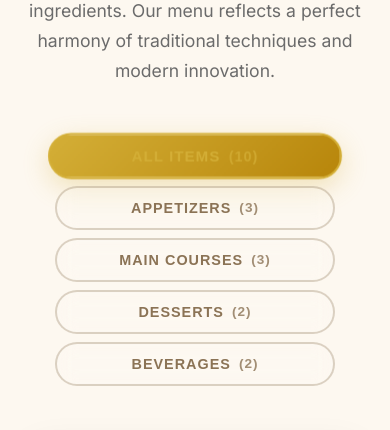
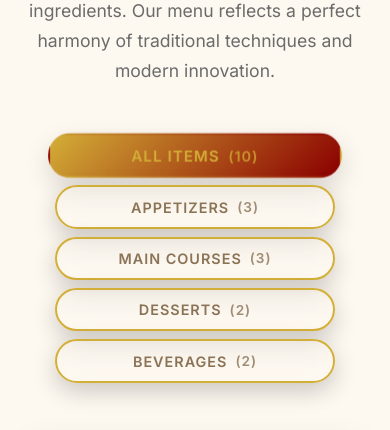
Before and after one commit to Safi1000/mock-restaurant, a React (Vite) app: page / in a window 390 px wide. Shown: the part 3420-3850 px from the top of the page. Built offline with nearby package versions, Linux system fonts and the light colour scheme.

Commit message:
Standardize menu category buttons to match site-wide button styles

```diff
--- a/src/components/Menu.css
+++ b/src/components/Menu.css
@@ -27,37 +27,14 @@
   flex-wrap: wrap;
 }
 
-.category-btn {
-  background: rgba(255, 255, 255, 0.1);
-  border: 2px solid rgba(139, 115, 85, 0.3);
-  color: var(--medium-brown);
-  padding: 1rem 2rem;
-  border-radius: 50px;
-  font-size: 1rem;
-  font-weight: 600;
-  cursor: pointer;
-  transition: all 0.3s ease;
-  backdrop-filter: blur(10px);
+.menu-categories .btn {
   display: flex;
   align-items: center;
   gap: 0.5rem;
-  text-transform: uppercase;
-  letter-spacing: 1px;
 }
 
-.category-btn:hover {
-  background: rgba(212, 175, 55, 0.1);
-  border-color: var(--primary-gold);
-  color: var(--primary-gold);
-  transform: translateY(-2px);
-  box-shadow: 0 8px 25px rgba(212, 175, 55, 0.2);
-}
-
-.category-btn.active {
-  background: linear-gradient(135deg, var(--primary-gold), #B8860B);
-  border-color: var(--primary-gold);
-  color: var(--dark-brown);
-  box-shadow: 0 8px 25px rgba(212, 175, 55, 0.3);
+.category-name {
+  font-weight: 600;
 }
 
 .category-count {
@@ -330,11 +307,6 @@
     gap: 0.75rem;
   }
 
-  .category-btn {
-    padding: 0.75rem 1.5rem;
-    font-size: 0.9rem;
-  }
-
   .menu-item-image {
     height: 200px;
   }
@@ -360,12 +332,6 @@
     gap: 0.5rem;
   }
 
-  .category-btn {
-    width: 100%;
-    max-width: 280px;
-    justify-content: center;
-  }
-
   .menu-item-header {
     flex-direction: column;
     align-items: stretch;
--- a/src/components/Menu.jsx
+++ b/src/components/Menu.jsx
@@ -167,7 +167,7 @@ const Menu = () => {
           {categories.map((category) => (
             <motion.button
               key={category.id}
-              className={`category-btn ${activeCategory === category.id ? 'active' : ''}`}
+              className={`btn ${activeCategory === category.id ? 'btn-primary' : 'btn-secondary'}`}
               onClick={() => setActiveCategory(category.id)}
               variants={categoryVariants}
               animate={activeCategory === category.id ? 'active' : 'inactive'}
```
